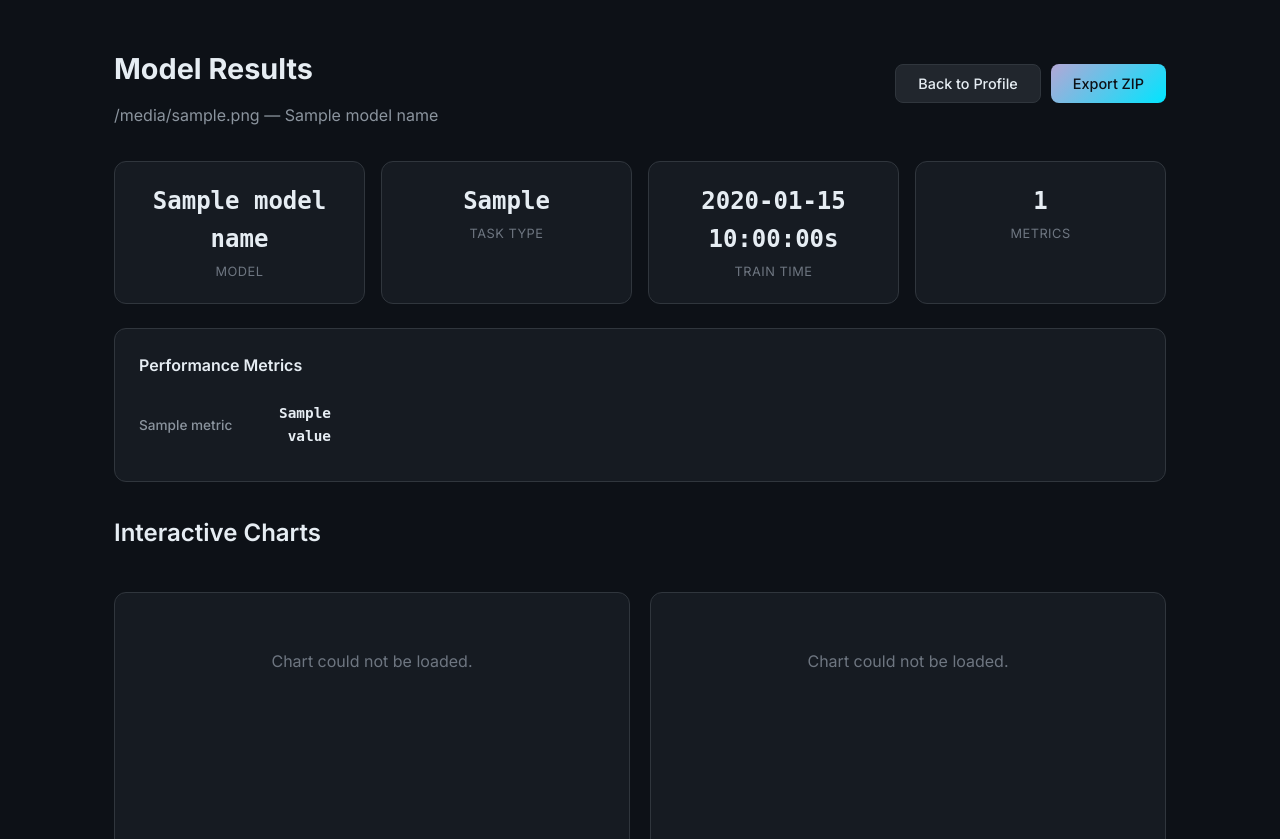
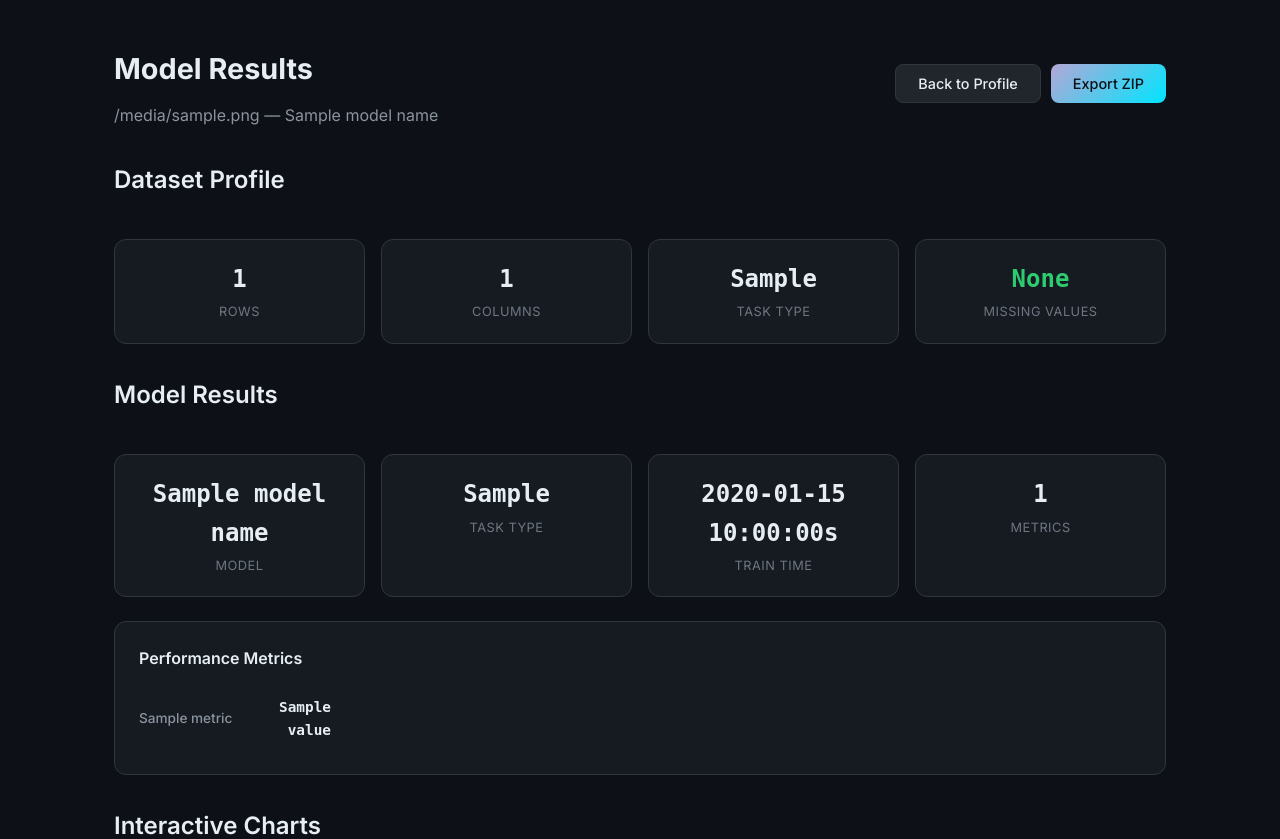
Before and after one commit to Vinamra3215/Xaura, a FastAPI app: template src/xaura/server/templates/results.html in a window 1280 px wide. Shown: the part 61-900 px from the top of the page. Run offline with FastAPI, Linux system fonts and the light colour scheme; the template is opened without the code that fills it: most values are stand-ins (such as "Sample title", 1, 10 or a date in 2020); parts of the project's set-up code (start-up, migrations or seed data) failed here and were passed over; some libraries are stand-ins or nearby versions.

Commit message:
Adding Dataset Profile in Results, Button Bold and charts issue

```diff
--- a/src/xaura/server/templates/results.html
+++ b/src/xaura/server/templates/results.html
@@ -20,14 +20,48 @@
                     Back to Profile
                 </button>
                 {% endif %}
+                {% if from_experiment %}
+                <button class="btn btn-primary" onclick="window.location.href='/api/export/{{ session_id }}/zip'">
+                    Export ZIP
+                </button>
+                {% else %}
                 <button class="btn btn-primary" onclick="exportResults('{{ session_id }}')">
                     Export ZIP
                 </button>
+                {% endif %}
             </div>
         </div>
         <p class="page-subtitle">{{ filename }} &mdash; {{ model_name }}</p>
     </div>
 
+    {% if profile %}
+    <!-- ── Dataset Profile ────────────────────────────────────── -->
+    <h3 class="section-title" style="text-align: left; margin-top: 0;">Dataset Profile</h3>
+    <div class="summary-grid" style="margin-bottom: 32px;">
+        <div class="summary-card">
+            <div class="summary-value">{{ "{:,}".format(profile.n_rows) }}</div>
+            <div class="summary-label">Rows</div>
+        </div>
+        <div class="summary-card">
+            <div class="summary-value">{{ profile.n_cols }}</div>
+            <div class="summary-label">Columns</div>
+        </div>
+        <div class="summary-card">
+            <div class="summary-value">{{ profile.task_type or "unknown" }}</div>
+            <div class="summary-label">Task Type</div>
+        </div>
+        <div class="summary-card">
+            {% if profile.has_missing %}
+            <div class="summary-value warning">{{ "%.1f"|format(profile.missing_fraction * 100) }}%</div>
+            {% else %}
+            <div class="summary-value success">None</div>
+            {% endif %}
+            <div class="summary-label">Missing Values</div>
+        </div>
+    </div>
+    {% endif %}
+
+    <h3 class="section-title" style="text-align: left; margin-top: 32px;">Model Results</h3>
     <!-- ── Model Info Cards ───────────────────────────────────── -->
     <div class="summary-grid">
         <div class="summary-card">
@@ -104,7 +138,6 @@
         {% if charts.get('silhouette') %}
         <div class="chart-container" id="chart-silhouette"></div>
         {% endif %}
-    </div>
     {% endif %}
 
     <!-- ── Config Panel ───────────────────────────────────────── -->
@@ -112,6 +145,12 @@
         <h3 class="card-title">Hyperparameters</h3>
         <pre class="config-pre">{{ config_str }}</pre>
     </div>
+
+    {% if not charts %}
+    <div class="card" style="margin-top: 24px; text-align: center; padding: 24px; color: var(--text-secondary);">
+        <p style="margin: 0;">Charts are only available for the active session immediately after training.</p>
+    </div>
+    {% endif %}
 
 </section>
 {% endblock %}
```
